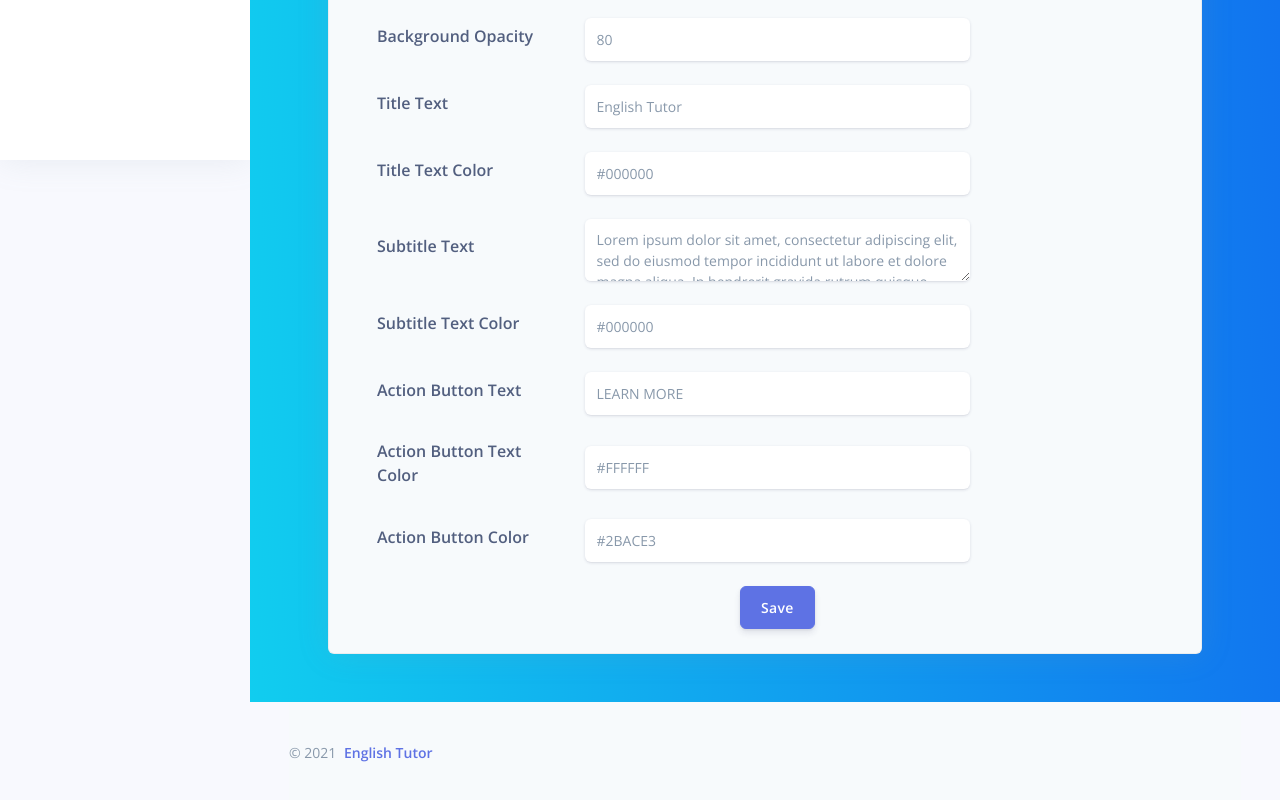
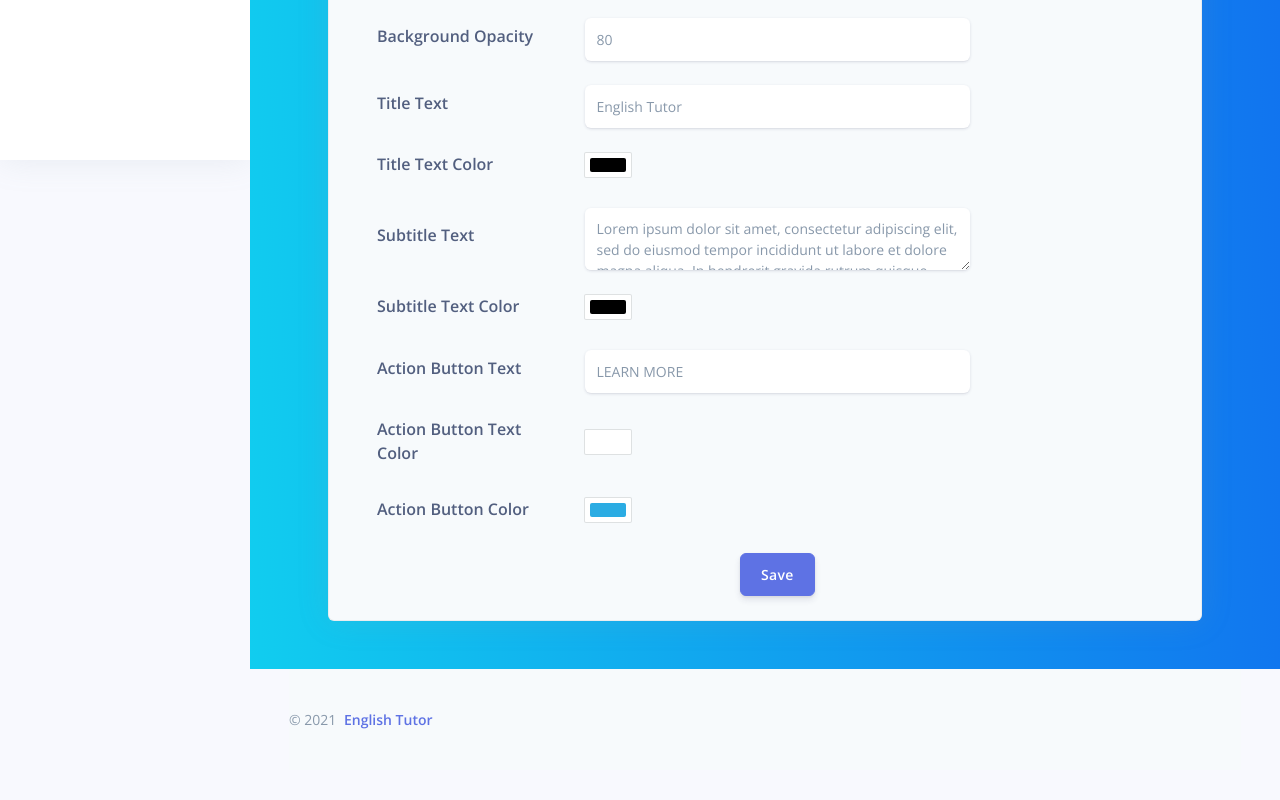
Before and after one commit to KennethLloyd/english-tutor, a React (Create React App) app in the folder client/: page /admin/index in a window 1280 px wide. Shown: the part 640-1440 px from the top of the page. After the commit the page ends 1410 px from the top, so only its background shows below. Built offline with nearby package versions, Linux system fonts and the light colour scheme.

Commit message:
Add color picker to hero settings

```diff
--- a/client/package.json
+++ b/client/package.json
@@ -9,6 +9,7 @@
     "@testing-library/user-event": "^12.1.10",
     "bootstrap": "^4.6.0",
     "react": "^17.0.1",
+    "react-color": "^2.19.3",
     "react-dom": "^17.0.1",
     "react-icons": "^4.2.0",
     "react-router-dom": "^5.2.0",
--- a/client/src/components/HeroSettings.js
+++ b/client/src/components/HeroSettings.js
@@ -9,10 +9,12 @@ import {
   Row,
   Col,
 } from 'reactstrap';
-
-import { useState } from 'react';
+import { SketchPicker } from 'react-color';
+import { useState, useRef } from 'react';
 
 const HeroSettings = () => {
+  const [backgroundImageName, setBackgroundImageName] = useState(null);
+  const [bakcgroundImage, setBackgroundImage] = useState(null);
   const [backgroundOpacity, setBackgroundOpacity] = useState(80);
   const [titleText, setTitleText] = useState('English Tutor');
   const [titleTextColor, setTitleTextColor] = useState('#000000');
@@ -24,8 +26,117 @@ const HeroSettings = () => {
   const [actionButtonTextColor, setActionButtonTextColor] = useState('#FFFFFF');
   const [actionButtonColor, setActionButtonColor] = useState('#2BACE3');
 
+  const [displayTitleTextCP, setDisplayTitleTextCP] = useState(false);
+  const [displaySubtitleTextCP, setDisplaySubtitleTextCP] = useState(false);
+  const [displayActionButtonTextCP, setDisplayActionButtonTextCP] = useState(
+    false,
+  );
+  const [displayActionButtonCP, setDisplayActionButtonCP] = useState(false);
+
+  const inputFile = useRef(null);
+
+  const styles = {
+    titleTextColor: {
+      width: '36px',
+      height: '14px',
+      borderRadius: '2px',
+      background: titleTextColor,
+    },
+    subtitleTextColor: {
+      width: '36px',
+      height: '14px',
+      borderRadius: '2px',
+      background: subtitleTextColor,
+    },
+    actionButtonTextColor: {
+      width: '36px',
+      height: '14px',
+      borderRadius: '2px',
+      background: actionButtonTextColor,
+    },
+    actionButtonColor: {
+      width: '36px',
+      height: '14px',
+      borderRadius: '2px',
+      background: actionButtonColor,
+    },
+    swatch: {
+      padding: '5px',
+      background: '#fff',
+      borderRadius: '1px',
+      boxShadow: '0 0 0 1px rgba(0,0,0,.1)',
+      display: 'inline-block',
+      cursor: 'pointer',
+    },
+    popover: {
+      position: 'absolute',
+      zIndex: '2',
+    },
+    cover: {
+      position: 'fixed',
+      top: '0px',
+      right: '0px',
+      bottom: '0px',
+      left: '0px',
+    },
+  };
+
+  // title text color
+  const handleTitleTextCPClick = () => {
+    setDisplayTitleTextCP(!displayTitleTextCP);
+  };
+
+  const handleTitleTextCPClose = () => {
+    setDisplayTitleTextCP(false);
+  };
+
+  const handleTitleTextCPChange = (color) => {
+    setTitleTextColor(color.hex);
+  };
+
+  // subtitle text color
+  const handleSubtitleTextCPClick = () => {
+    setDisplaySubtitleTextCP(!displaySubtitleTextCP);
+  };
+
+  const handleSubtitleTextCPClose = () => {
+    setDisplaySubtitleTextCP(false);
+  };
+
+  const handleSubtitleTextCPChange = (color) => {
+    setSubtitleTextColor(color.hex);
+  };
+
+  // action button text color
+  const handleActionButtonTextCPClick = () => {
+    setDisplayActionButtonTextCP(!displayActionButtonTextCP);
+  };
+
+  const handleActionButtonTextCPClose = () => {
+    setDisplayActionButtonTextCP(false);
+  };
+
+  const handleActionButtonTextCPChange = (color) => {
+    setActionButtonTextColor(color.hex);
+  };
+
+  // action button color
+  const handleActionButtonCPClick = () => {
+    setDisplayActionButtonCP(!displayActionButtonCP);
+  };
+
+  const handleActionButtonCPClose = () => {
+    setDisplayActionButtonCP(false);
+  };
+
+  const handleActionButtonCPChange = (color) => {
+    setActionButtonColor(color.hex);
+  };
+
   const handleNavUpdate = () => {
     console.log({
+      backgroundImageName,
+      bakcgroundImage,
       backgroundOpacity,
       titleText,
       titleTextColor,
@@ -63,15 +174,45 @@ const HeroSettings = () => {
                         </label>
                       </Col>
                       <Col md="6">
+                        <input
+                          type="file"
+                          id="file"
+                          ref={inputFile}
+                          onChange={(e) => {
+                            setBackgroundImageName(e.target.files[0].name);
+                            setBackgroundImage(
+                              URL.createObjectURL(e.target.files[0]),
+                            );
+                          }}
+                          style={{ display: 'none' }}
+                        />
                         <Button
                           outline
                           color="primary"
-                          href="#pablo"
-                          onClick={(e) => e.preventDefault()}
+                          onClick={(e) => inputFile.current.click()}
                           size="sm"
                         >
                           Upload
                         </Button>
+                        {bakcgroundImage ? (
+                          <>
+                            <img
+                              src={bakcgroundImage}
+                              width="120"
+                              height="85"
+                            />
+                            &nbsp;
+                          </>
+                        ) : (
+                          ''
+                        )}
+                        {backgroundImageName ? (
+                          <span className="thumbnail-name">
+                            {backgroundImageName}
+                          </span>
+                        ) : (
+                          ''
+                        )}
                       </Col>
                     </Row>
                     <Row className="align-items-center mt-0 mb-4">
@@ -126,15 +267,26 @@ const HeroSettings = () => {
                         </label>
                       </Col>
                       <Col md="6">
-                        <Input
-                          className="form-control-alternative"
-                          defaultValue="Contact"
-                          id="title-text-color"
-                          placeholder="Contact"
-                          type="text"
-                          value={titleTextColor}
-                          onChange={(e) => setTitleTextColor(e.target.value)}
-                        />
+                        <div>
+                          <div
+                            style={styles.swatch}
+                            onClick={handleTitleTextCPClick}
+                          >
+                            <div style={styles.titleTextColor} />
+                          </div>
+                          {displayTitleTextCP ? (
+                            <div style={styles.popover}>
+                              <div
+                                style={styles.cover}
+                                onClick={handleTitleTextCPClose}
+                              />
+                              <SketchPicker
+                                color={titleTextColor}
+                                onChange={handleTitleTextCPChange}
+                              />
+                            </div>
+                          ) : null}
+                        </div>
                       </Col>
                     </Row>
                     <Row className="align-items-center mt-0 mb-4">
@@ -168,15 +320,26 @@ const HeroSettings = () => {
                         </label>
                       </Col>
                       <Col md="6">
-                        <Input
-                          className="form-control-alternative"
-                          defaultValue="Contact"
-                          id="title-text-color"
-                          placeholder="Contact"
-                          type="text"
-                          value={subtitleTextColor}
-                          onChange={(e) => setSubtitleTextColor(e.target.value)}
-                        />
+                        <div>
+                          <div
+                            style={styles.swatch}
+                            onClick={handleSubtitleTextCPClick}
+                          >
+                            <div style={styles.subtitleTextColor} />
+                          </div>
+                          {displaySubtitleTextCP ? (
+                            <div style={styles.popover}>
+                              <div
+                                style={styles.cover}
+                                onClick={handleSubtitleTextCPClose}
+                              />
+                              <SketchPicker
+                                color={subtitleTextColor}
+                                onChange={handleSubtitleTextCPChange}
+                              />
+                            </div>
+                          ) : null}
+                        </div>
                       </Col>
                     </Row>
                     <Row className="align-items-center mt-0 mb-4">
@@ -210,17 +373,26 @@ const HeroSettings = () => {
                         </label>
                       </Col>
                       <Col md="6">
-                        <Input
-                          className="form-control-alternative"
-                          defaultValue="Contact"
-                          id="action-button-text-color"
-                          placeholder="Contact"
-                          type="text"
-                          value={actionButtonTextColor}
-                          onChange={(e) =>
-                            setActionButtonTextColor(e.target.value)
-                          }
-                        />
+                        <div>
+                          <div
+                            style={styles.swatch}
+                            onClick={handleActionButtonTextCPClick}
+                          >
+                            <div style={styles.actionButtonTextColor} />
+                          </div>
+                          {displayActionButtonTextCP ? (
+                            <div style={styles.popover}>
+                              <div
+                                style={styles.cover}
+                                onClick={handleActionButtonTextCPClose}
+                              />
+                              <SketchPicker
+                                color={actionButtonTextColor}
+                                onChange={handleActionButtonTextCPChange}
+                              />
+                            </div>
+                          ) : null}
+                        </div>
                       </Col>
                     </Row>
                     <Row className="align-items-center mt-0 mb-4">
@@ -233,15 +405,26 @@ const HeroSettings = () => {
                         </label>
                       </Col>
                       <Col md="6">
-                        <Input
-                          className="form-control-alternative"
-                          defaultValue="Contact"
-                          id="action-button-color"
-                          placeholder="Contact"
-                          type="text"
-                          value={actionButtonColor}
-                          onChange={(e) => setActionButtonColor(e.target.value)}
-                        />
+                        <div>
+                          <div
+                            style={styles.swatch}
+                            onClick={handleActionButtonCPClick}
+                          >
+                            <div style={styles.actionButtonColor} />
+                          </div>
+                          {displayActionButtonCP ? (
+                            <div style={styles.popover}>
+                              <div
+                                style={styles.cover}
+                                onClick={handleActionButtonCPClose}
+                              />
+                              <SketchPicker
+                                color={actionButtonColor}
+                                onChange={handleActionButtonCPChange}
+                              />
+                            </div>
+                          ) : null}
+                        </div>
                       </Col>
                     </Row>
                     <Row className="justify-content-center">
--- a/client/src/components/NavBarSettings.js
+++ b/client/src/components/NavBarSettings.js
@@ -70,7 +70,6 @@ const NavBarSettings = () => {
                         <Button
                           outline
                           color="primary"
-                          href="#pablo"
                           onClick={(e) => inputFile.current.click()}
                           size="sm"
                         >
@@ -78,7 +77,7 @@ const NavBarSettings = () => {
                         </Button>
                         {logo ? (
                           <>
-                            <img src={logo} width="100" height="85" />
+                            <img src={logo} width="120" height="85" />
                             &nbsp;
                           </>
                         ) : (
```
Also changed, not shown: 1 other file (tests, documents, lock files or other folders).
